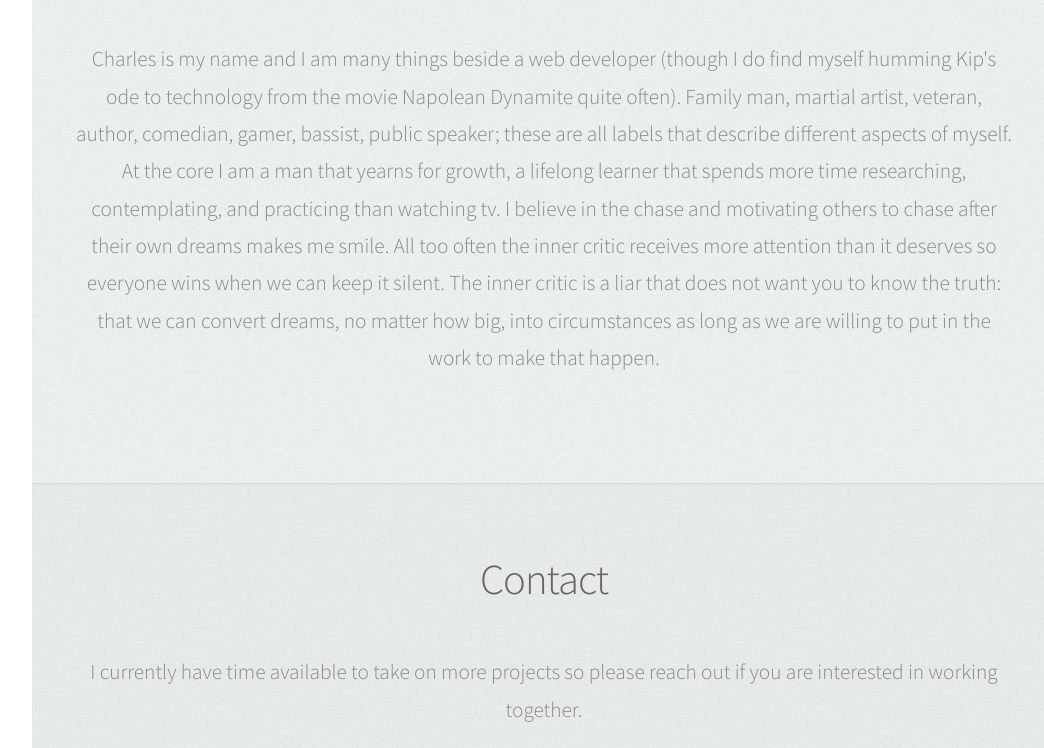
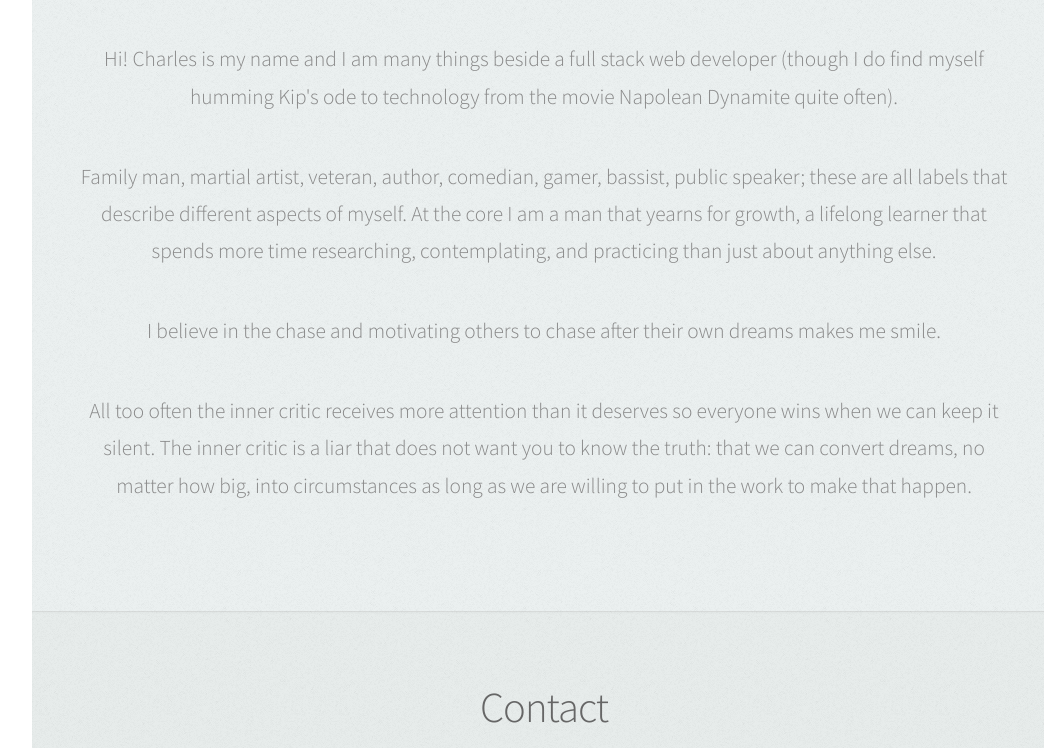
Before and after one commit to CClemensJr/portfolio, a website: page public/index.html in a window 1280 px wide. Shown: the part 2566-3314 px from the top of the page, without its empty margins (224-1268 px from the left). Drawn offline with nearby package versions, Linux system fonts and the light colour scheme; files whose address does not match are found by name.

Commit message:
Restructured about me paragrapth into multiple paragraphs

```diff
--- a/public/index.html
+++ b/public/index.html
@@ -142,7 +142,10 @@
 
 							<a href="#" class="image featured"><img src="./assets/images/laptopcoding.jpg" alt="" /></a>
 
-							<p>Charles is my name and I am many things beside a web developer (though I do find myself humming Kip's ode to technology from the movie Napolean Dynamite quite often). Family man, martial artist, veteran, author, comedian, gamer, bassist, public speaker; these are all labels that describe different aspects of myself. At the core I am a man that yearns for growth, a lifelong learner that spends more time researching, contemplating, and practicing than watching tv. I believe in the chase and motivating others to chase after their own dreams makes me smile. All too often the inner critic receives more attention than it deserves so everyone wins when we can keep it silent. The inner critic is a liar that does not want you to know the truth: that we can convert dreams, no matter how big, into circumstances as long as we are willing to put in the work to make that happen.</p>
+							<p>Hi! Charles is my name and I am many things beside a full stack web developer (though I do find myself humming Kip's ode to technology from the movie Napolean Dynamite quite often).</p>
+							<p>Family man, martial artist, veteran, author, comedian, gamer, bassist, public speaker; these are all labels that describe different aspects of myself. At the core I am a man that yearns for growth, a lifelong learner that spends more time researching, contemplating, and practicing than just about anything else.</p>
+						  <p>I believe in the chase and motivating others to chase after their own dreams makes me smile.</p>
+						  <p>All too often the inner critic receives more attention than it deserves so everyone wins when we can keep it silent. The inner critic is a liar that does not want you to know the truth: that we can convert dreams, no matter how big, into circumstances as long as we are willing to put in the work to make that happen.</p>
 
 						</div>
 					</section>
```
